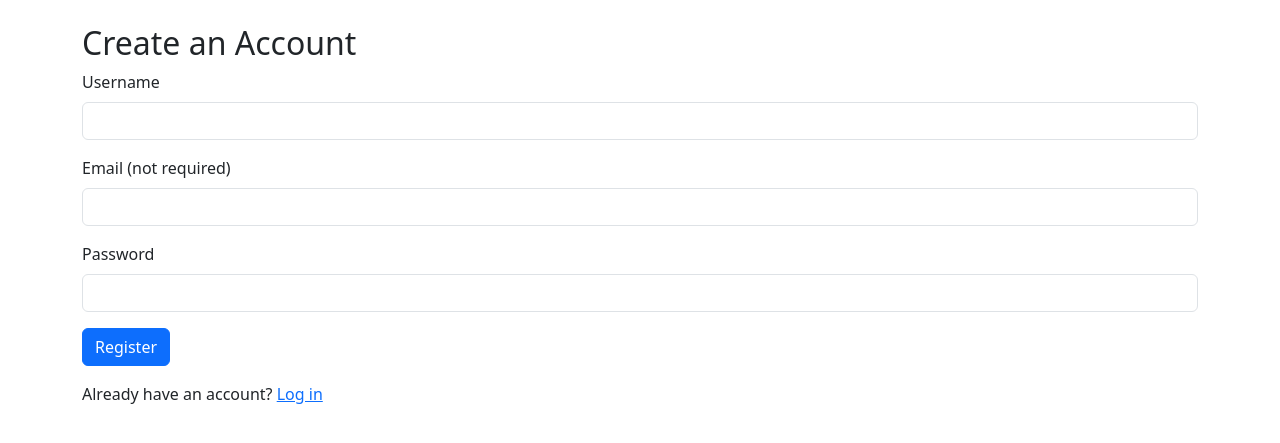
After one commit to d-rokkam2/Gander, a Flask app: page /register in a window 1280 px wide. The commit adds this page. Shown: the top 443 px of the page. Run offline with Flask 3, Linux system fonts and the light colour scheme.

Commit message:
Implemented Login/Register components + added Pilot Name to db

```diff
--- a/main.py
+++ b/main.py
@@ -1,8 +1,20 @@
-from flask import Flask, render_template, request, redirect, url_for
 import sqlite3
+import logging
+from flask import Flask, render_template, request, redirect, url_for, flash
+from flask_login import LoginManager, UserMixin, login_user, login_required, logout_user, current_user
+from werkzeug.security import generate_password_hash, check_password_hash
 
 app = Flask(__name__)
+app.secret_key = 'your-secret-key'
 DATABASE = 'charterops.db'
+
+
+logger = logging.getLogger(__name__)
+logger.setLevel(logging.INFO)
+handler = logging.StreamHandler()  # or use FileHandler to log to a file
+formatter = logging.Formatter('%(asctime)s - %(levelname)s - %(message)s')
+handler.setFormatter(formatter)
+logger.addHandler(handler)
 
 
 def get_db_connection():
@@ -11,34 +23,75 @@ def get_db_connection():
     return conn
 
 
+# Flask-Login configuration
+login_manager = LoginManager()
+login_manager.init_app(app)
+login_manager.login_view = 'login'
+
+
+# User model for authentication
+class User(UserMixin):
+    def __init__(self, id_, username, email, password):
+        self.id = id_
+        self.username = username
+        self.email = email
+        self.password = password
+
+    @staticmethod
+    def get(user_id):
+        conn = get_db_connection()
+        user = conn.execute('SELECT * FROM users WHERE id = ?', (user_id,)).fetchone()
+        conn.close()
+        if user:
+            return User(user['id'], user['username'], user['email'], user['password'])
+        return None
+
+
+@login_manager.user_loader
+def load_user(user_id):
+    return User.get(user_id)
+
+
+# Routes for public pages
 @app.route('/')
+@login_required
 def index():
-    # Dashboard homepage: links to flights and maintenance pages
     return render_template('index.html')
 
 
 @app.route('/flights')
+@login_required
 def flights():
     conn = get_db_connection()
     flights = conn.execute('SELECT * FROM flights ORDER BY departure_time').fetchall()
     conn.close()
+
+    # Log the access event with the user's username
+    logger.info(f"User {current_user.username} accessed flight schedule.")
+
     return render_template('flights.html', flights=flights)
 
 
 @app.route('/add_flight', methods=['GET', 'POST'])
+@login_required
 def add_flight():
     if request.method == 'POST':
+        pilot_name = request.form['pilot_name']
         flight_number = request.form['flight_number']
-        departure_time = request.form['departure_time']  # e.g., "2025-04-01 14:30"
+        departure_time = request.form['departure_time']
         origin = request.form['origin']
         destination = request.form['destination']
         aircraft = request.form['aircraft']
         conn = get_db_connection()
         conn.execute(
-            'INSERT INTO flights (flight_number, departure_time, origin, destination, aircraft) VALUES (?, ?, ?, ?, ?)',
-            (flight_number, departure_time, origin, destination, aircraft))
+            'INSERT INTO flights (pilot_name, flight_number, departure_time, origin, destination, aircraft) VALUES (?, ?, ?, ?, ?, ?)',
+            (pilot_name, flight_number, departure_time, origin, destination, aircraft))
         conn.commit()
         conn.close()
+
+        # Log the creation event with the user's username
+        logger.info(f"User {current_user.username} added flight {flight_number}.")
+
         return redirect(url_for('flights'))
     return render_template('add_flight.html')
 
@@ -65,6 +118,7 @@ def add_maintenance():
         return redirect(url_for('maintenance'))
     return render_template('add_maintenance.html')
 
+
 @app.route('/crew')
 def crew():
     conn = get_db_connection()
@@ -72,13 +126,14 @@ def crew():
     conn.close()
     return render_template('crew.html', crew=crew_members)
 
+
 @app.route('/add_crew', methods=['GET', 'POST'])
 def add_crew():
     if request.method == 'POST':
         name = request.form['name']
         total_hours = float(request.form['total_hours'])
         last_flight = request.form.get('last_flight', None)
-        # Simple logic: if total hours exceed 100, mark as 'Needs Rest'
+        # Flag as 'Needs Rest' if total hours exceed a threshold (e.g., 100)
         status = 'Needs Rest' if total_hours > 100 else 'OK'
         conn = get_db_connection()
         conn.execute('INSERT INTO crew (name, total_hours, last_flight, status) VALUES (?, ?, ?, ?)',
@@ -89,40 +144,64 @@ def add_crew():
     return render_template('add_crew.html')
 
 
+# User authentication routes
+@app.route('/register', methods=['GET', 'POST'])
+def register():
+    if request.method == 'POST':
+        username = request.form['username']
+        email = request.form['email']
+        password = request.form['password']
+        password_hash = generate_password_hash(password)
+        conn = get_db_connection()
+        try:
+            conn.execute('INSERT INTO users (username, email, password) VALUES (?, ?, ?)',
+                         (username, email, password_hash))
+            conn.commit()
+        except Exception as e:
+            conn.close()
+            flash("Username or email already exists.")
+            return redirect(url_for('register'))
+        conn.close()
+        flash("Account created! Please log in.")
+        return redirect(url_for('login'))
+    return render_template('register.html')
+
+
+@app.route('/login', methods=['GET', 'POST'])
+def login():
+    if request.method == 'POST':
+        username = request.form['username']
+        password = request.form['password']
+        conn = get_db_connection()
+        user = conn.execute('SELECT * FROM users WHERE username = ?', (username,)).fetchone()
+        conn.close()
+        if user and check_password_hash(user['password'], password):
+            user_obj = User(user['id'], user['username'], user['email'], user['password'])
+            login_user(user_obj)
+            flash("Logged in successfully.")
+            return redirect(url_for('index'))
+        flash("Invalid username or password.")
+    return render_template('login.html')
+
+@app.route('/protected')
+@login_required
+def protected():
+    return "You are logged in as " + current_user.username
+
+@app.route('/logout')
+@login_required
+def logout():
+    logout_user()
+    flash("You have been logged out.")
+    return redirect(url_for('index'))
+
 
 if __name__ == '__main__':
-    # Setup: create tables if they don't exist
     conn = get_db_connection()
-    conn.execute('''
-        CREATE TABLE IF NOT EXISTS flights (
-            id INTEGER PRIMARY KEY AUTOINCREMENT,
-            flight_number TEXT NOT NULL,
-            departure_time TEXT NOT NULL,
-            origin TEXT NOT NULL,
-            destination TEXT NOT NULL,
-            aircraft TEXT NOT NULL
-        )
-    ''')
-    conn.execute('''
-        CREATE TABLE IF NOT EXISTS maintenance (
-            id INTEGER PRIMARY KEY AUTOINCREMENT,
-            aircraft TEXT NOT NULL,
-            description TEXT NOT NULL,
-            due_date TEXT NOT NULL
-        )
-    ''')
-
-    conn.execute('''
-        CREATE TABLE IF NOT EXISTS crew (
-            id INTEGER PRIMARY KEY AUTOINCREMENT,
-            name TEXT NOT NULL,
-            total_hours REAL NOT NULL,
-            last_flight TEXT,
-            status TEXT DEFAULT 'OK'
-        )
-    ''')
-
+    conn.execute('''CREATE TABLE IF NOT EXISTS flights (id INTEGER PRIMARY KEY AUTOINCREMENT, pilot_name TEXT NOT NULL, flight_number TEXT NOT NULL, departure_time TEXT NOT NULL, origin TEXT NOT NULL, destination TEXT NOT NULL, aircraft TEXT NOT NULL)''')
+    conn.execute('''CREATE TABLE IF NOT EXISTS maintenance (id INTEGER PRIMARY KEY AUTOINCREMENT, aircraft TEXT NOT NULL, description TEXT NOT NULL, due_date TEXT NOT NULL)''')
+    conn.execute('''CREATE TABLE IF NOT EXISTS crew (id INTEGER PRIMARY KEY AUTOINCREMENT, name TEXT NOT NULL, total_hours REAL NOT NULL, last_flight TEXT, status TEXT DEFAULT 'OK')''')
+    conn.execute('''CREATE TABLE IF NOT EXISTS users (id INTEGER PRIMARY KEY AUTOINCREMENT, username TEXT UNIQUE NOT NULL, email TEXT UNIQUE NOT NULL, password TEXT NOT NULL)''')
     conn.commit()
     conn.close()
-
     app.run(debug=True)
--- a/requirements.txt
+++ b/requirements.txt
@@ -1 +1,3 @@
 Flask~=3.1.0
+Flask-Login~=0.6.3
+Werkzeug~=3.1.3
--- a/templates/add_flight.html
+++ b/templates/add_flight.html
@@ -21,6 +21,10 @@
   <div class="container">
     <h2>Add Flight</h2>
     <form method="POST" action="/add_flight">
+      <div class="mb-3">
+        <label for="pilot_name" class = "form-label">Pilot Name</label>
+        <input type="text" class="form-control" id="pilot_name" name="pilot_name" required>
+      </div>
       <div class="mb-3">
         <label for="flight_number" class="form-label">Flight Number</label>
         <input type="text" class="form-control" id="flight_number" name="flight_number" required>
--- a/templates/crew.html
+++ b/templates/crew.html
@@ -18,6 +18,7 @@
           <li class="nav-item"><a class="nav-link" href="/flights">Flights</a></li>
           <li class="nav-item"><a class="nav-link" href="/maintenance">Maintenance</a></li>
           <li class="nav-item"><a class="nav-link active" href="/crew">Crew</a></li>
+          <li class="nav-item"><a class="nav-link" href="/logout">Logout</a></li>
         </ul>
       </div>
     </div>
--- a/templates/flights.html
+++ b/templates/flights.html
@@ -15,6 +15,7 @@
           <li class="nav-item"><a class="nav-link active" href="/flights">Flights</a></li>
           <li class="nav-item"><a class="nav-link" href="/maintenance">Maintenance</a></li>
           <li class="nav-item"><a class="nav-link" href="/crew">Crew</a></li>
+          <li class="nav-item"><a class="nav-link" href="/logout">Logout</a></li>
         </ul>
       </div>
     </div>
@@ -25,6 +26,7 @@
     <table class="table table-striped">
       <thead>
         <tr>
+          <th>Pilot Name</th>
           <th>Flight Number</th>
           <th>Departure Time</th>
           <th>Origin</th>
@@ -35,6 +37,7 @@
       <tbody>
         {% for flight in flights %}
         <tr>
+          <td>{{ flight['pilot_name'] }}</td>
           <td>{{ flight['flight_number'] }}</td>
           <td>{{ flight['departure_time'] }}</td>
           <td>{{ flight['origin'] }}</td>
--- a/templates/maintenance.html
+++ b/templates/maintenance.html
@@ -15,6 +15,7 @@
           <li class="nav-item"><a class="nav-link" href="/flights">Flights</a></li>
           <li class="nav-item"><a class="nav-link active" href="/maintenance">Maintenance</a></li>
           <li class="nav-item"><a class="nav-link" href="/crew">Crew</a></li>
+          <li class="nav-item"><a class="nav-link" href="/logout">Logout</a></li>
         </ul>
       </div>
     </div>
--- /dev/null
+++ b/templates/register.html
@@ -0,0 +1,29 @@
+<!DOCTYPE html>
+<html lang="en">
+<head>
+  <meta charset="UTF-8">
+  <title>Register - CharterOps Dashboard</title>
+  <link rel="stylesheet" href="https://cdn.jsdelivr.net/npm/bootstrap@5.3.0/dist/css/bootstrap.min.css">
+</head>
+<body>
+  <div class="container mt-4">
+    <h2>Create an Account</h2>
+    <form method="POST" action="/register">
+      <div class="mb-3">
+        <label for="username" class="form-label">Username</label>
+        <input type="text" name="username" id="username" class="form-control" required>
+      </div>
+      <div class="mb-3">
+        <label for="email" class="form-label">Email (not required)</label>
+        <input type="email" name="email" id="email" class="form-control">
+      </div>
+      <div class="mb-3">
+        <label for="password" class="form-label">Password</label>
+        <input type="password" name="password" id="password" class="form-control" required>
+      </div>
+      <button type="submit" class="btn btn-primary">Register</button>
+    </form>
+    <p class="mt-3">Already have an account? <a href="/login">Log in</a></p>
+  </div>
+</body>
+</html>
```
Also changed, not shown: templates/index.html (+6 -1 lines), templates/login.html (added, +25 -0 lines), charterops.db.
